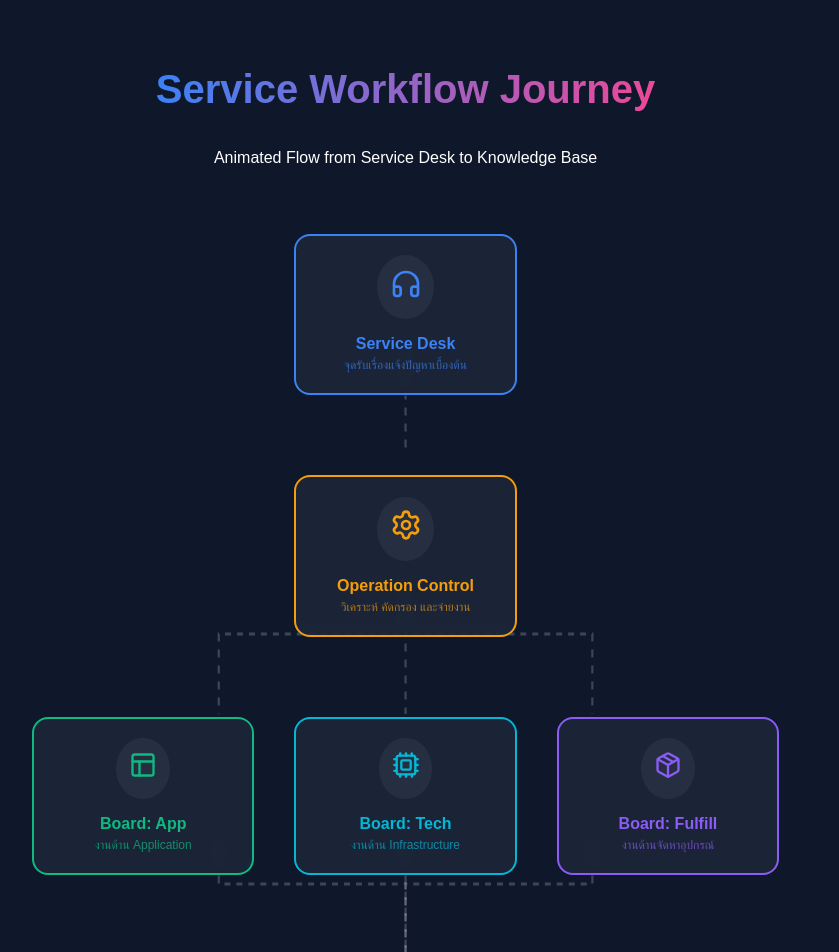
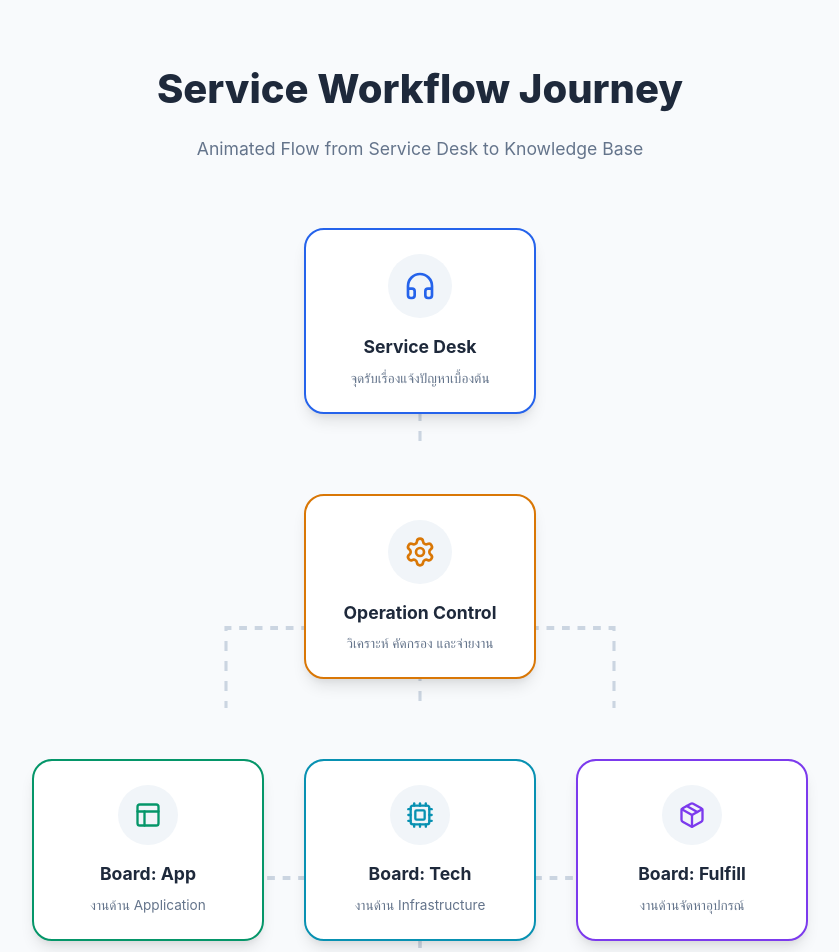
Before and after one commit to cherdchu2mieng/info-service-operation, a React (Vite) app: page / in a window 1280 px wide. Shown: the top 952 px of the page, without its empty margins (0-839 px from the left). Built offline with nearby package versions, Linux system fonts and the light colour scheme.

Commit message:
style: switch to Light Tone theme as per plan ☀️🦜

```diff
--- a/src/App.css
+++ b/src/App.css
@@ -1,31 +1,36 @@
 :root {
-  --color-service-desk: #3b82f6;
-  --color-ops-control: #f59e0b;
-  --color-board-app: #10b981;
-  --color-board-tech: #06b6d4;
-  --color-board-fulfill: #8b5cf6;
-  --color-staff: #ef4444;
-  --color-kb: #ec4899;
-  --bg-dark: #0f172a;
+  --color-service-desk: #2563eb;
+  --color-ops-control: #d97706;
+  --color-board-app: #059669;
+  --color-board-tech: #0891b2;
+  --color-board-fulfill: #7c3aed;
+  --color-staff: #dc2626;
+  --color-kb: #db2777;
+  --bg-light: #f8fafc;
+  --card-bg: #ffffff;
+  --text-main: #1e293b;
+  --text-muted: #64748b;
 }
-body { margin: 0; padding: 0; background-color: var(--bg-dark); color: white; font-family: sans-serif; overflow-x: hidden; }
+body { margin: 0; padding: 0; background-color: var(--bg-light); color: var(--text-main); font-family: 'Inter', system-ui, sans-serif; overflow-x: hidden; }
 .infographic-container { display: flex; flex-direction: column; align-items: center; padding: 2rem; min-height: 100vh; }
 .workflow-header { text-align: center; margin-bottom: 3rem; }
-.workflow-header h1 { font-size: 2.5rem; background: linear-gradient(90deg, #3b82f6, #ec4899); -webkit-background-clip: text; -webkit-text-fill-color: transparent; }
+.workflow-header h1 { font-size: 2.5rem; color: #1e293b; margin-bottom: 0.5rem; font-weight: 800; }
+.workflow-header p { color: var(--text-muted); font-size: 1.1rem; }
 .workflow-canvas { position: relative; display: flex; flex-direction: column; gap: 80px; width: 100%; max-width: 900px; height: 1100px; }
 .node-row { display: flex; justify-content: center; gap: 40px; position: relative; z-index: 2; }
-.node-card { background: rgba(30, 41, 59, 0.8); border: 2px solid transparent; border-radius: 1rem; padding: 1.2rem; width: 180px; display: flex; flex-direction: column; align-items: center; text-align: center; backdrop-filter: blur(8px); }
-.node-icon { background: rgba(255, 255, 255, 0.05); padding: 0.8rem; border-radius: 50%; margin-bottom: 0.8rem; }
-.node-title { font-weight: 700; }
-.node-desc { font-size: 0.75rem; opacity: 0.7; }
+.node-card { background: var(--card-bg); border: 2px solid transparent; border-radius: 1.25rem; padding: 1.5rem; width: 180px; display: flex; flex-direction: column; align-items: center; text-align: center; box-shadow: 0 10px 15px -3px rgba(0, 0, 0, 0.1), 0 4px 6px -2px rgba(0, 0, 0, 0.05); transition: transform 0.2s ease; }
+.node-card:hover { transform: translateY(-5px); box-shadow: 0 20px 25px -5px rgba(0, 0, 0, 0.1); }
+.node-icon { background: #f1f5f9; padding: 1rem; border-radius: 50%; margin-bottom: 1rem; display: flex; align-items: center; justify-content: center; }
+.node-title { font-weight: 700; font-size: 1.1rem; margin-bottom: 0.5rem; }
+.node-desc { font-size: 0.85rem; color: var(--text-muted); line-height: 1.4; }
 .svg-overlay { position: absolute; top: 0; left: 0; width: 100%; height: 100%; pointer-events: none; z-index: 1; }
-.flow-path-animated { fill: none; stroke: rgba(255, 255, 255, 0.2); stroke-width: 3; stroke-dasharray: 8, 8; animation: flow-animation 1s linear infinite; }
-@keyframes flow-animation { from { stroke-dashoffset: 16; } to { stroke-dashoffset: 0; } }
-.node-service-desk { border-color: var(--color-service-desk); color: var(--color-service-desk); }
-.node-ops-control { border-color: var(--color-ops-control); color: var(--color-ops-control); }
-.node-board-app { border-color: var(--color-board-app); color: var(--color-board-app); }
-.node-board-tech { border-color: var(--color-board-tech); color: var(--color-board-tech); }
-.node-board-fulfill { border-color: var(--color-board-fulfill); color: var(--color-board-fulfill); }
-.node-staff { border-color: var(--color-staff); color: var(--color-staff); }
-.node-kb { border-color: var(--color-kb); color: var(--color-kb); }
-.footer { margin-top: 2rem; opacity: 0.4; }
+.flow-path-animated { fill: none; stroke: #cbd5e1; stroke-width: 4; stroke-dasharray: 10, 10; animation: flow-animation 0.8s linear infinite; }
+@keyframes flow-animation { from { stroke-dashoffset: 20; } to { stroke-dashoffset: 0; } }
+.node-service-desk { border-color: var(--color-service-desk); } .node-service-desk .node-icon { color: var(--color-service-desk); }
+.node-ops-control { border-color: var(--color-ops-control); } .node-ops-control .node-icon { color: var(--color-ops-control); }
+.node-board-app { border-color: var(--color-board-app); } .node-board-app .node-icon { color: var(--color-board-app); }
+.node-board-tech { border-color: var(--color-board-tech); } .node-board-tech .node-icon { color: var(--color-board-tech); }
+.node-board-fulfill { border-color: var(--color-board-fulfill); } .node-board-fulfill .node-icon { color: var(--color-board-fulfill); }
+.node-staff { border-color: var(--color-staff); } .node-staff .node-icon { color: var(--color-staff); }
+.node-kb { border-color: var(--color-kb); } .node-kb .node-icon { color: var(--color-kb); }
+.footer { margin-top: 3rem; color: var(--text-muted); font-size: 0.9rem; font-weight: 500; }
```
